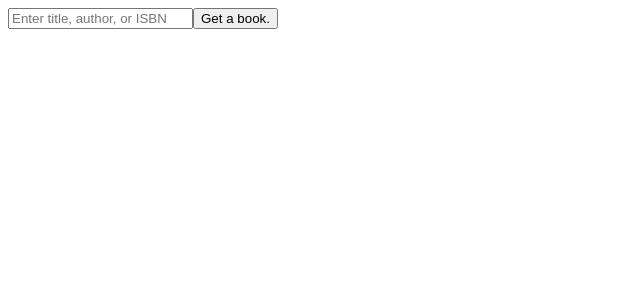
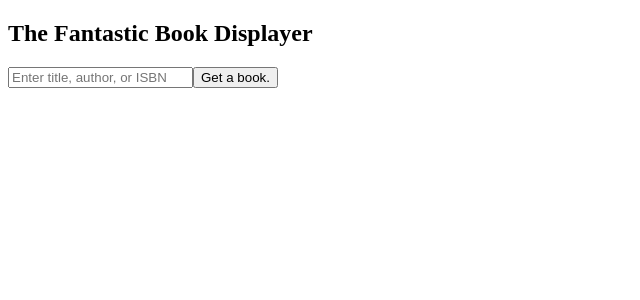
Before and after one commit to JauntyJames/Amazing-Book-Displayer, a React app: page / in a window 1280 px wide. Shown: the top 300 px of the page, without its empty margins (0-640 px from the left). Built offline with nearby package versions, Linux system fonts and the light colour scheme; the HTML template or start-up script is replaced by a standard one.

Commit message:
Just a bit of styling ;-)

```diff
--- a/public/home.css
+++ b/public/home.css
@@ -0,0 +1,20 @@
+body {
+  background-color: rgb(205, 185, 231);
+  font-family: Futura, "Trebuchet MS", Arial, sans-serif;
+}
+
+#app {
+  background-color: rgb(206, 188, 231);
+  border: .2em solid black;
+  padding: 1.5em;
+  width: 35em;
+  min-height: 15em;
+  margin: 5em auto;
+  max-width: 40em;
+  text-align: center;
+}
+
+p {
+  padding: .5em;
+  text-align: center;
+}
--- a/src/components/App.js
+++ b/src/components/App.js
@@ -68,6 +68,7 @@ class App extends React.Component{
     return (
 
       <div>
+      <h2>The Fantastic Book Displayer</h2>
       {bookElement}
         <Search
         getBook={this.getBook}
--- a/src/components/book.js
+++ b/src/components/book.js
@@ -5,11 +5,9 @@ const Book = props => {
 
   return (
     <div>
-      <ul>
-        <li>{props.title}</li>
-        <li>{props.author}</li>
-        <li><img src={props.imgUrl} /></li>
-      </ul>
+      <p>{props.title}</p>
+      <p>{props.author}</p>
+      <p><img src={props.imgUrl} /></p>
     </div>
   )
 }
```
